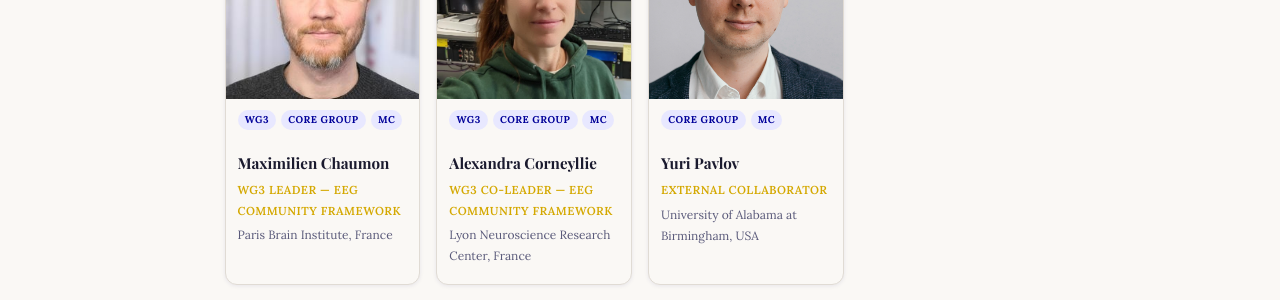
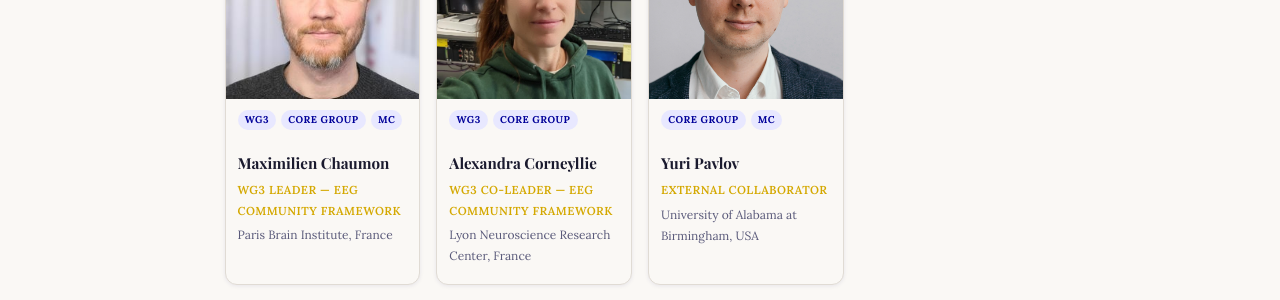
Before and after one commit to mcvinding/website-1, a Jekyll site: the page built from coordination.md, in a window 1280 px wide and 900 px high, scrolled down 1598 px. Shown: the part 147-447 px from the top of the window. Built offline with Jekyll 4.4.1, drawn with Linux system fonts in a browser that asks for light colours.

Commit message:
Remove MC tag from Alexandra Corneyllie

```diff
--- a/_data/people.yml
+++ b/_data/people.yml
@@ -189,7 +189,7 @@
   orcid: ""
   image: "/assets/images/people/alexandra.jpg"
   bio: ""
-  tags: [WG3, Core Group, MC]
+  tags: [WG3, Core Group]
   order: 14
 
 - id: yuri
```
